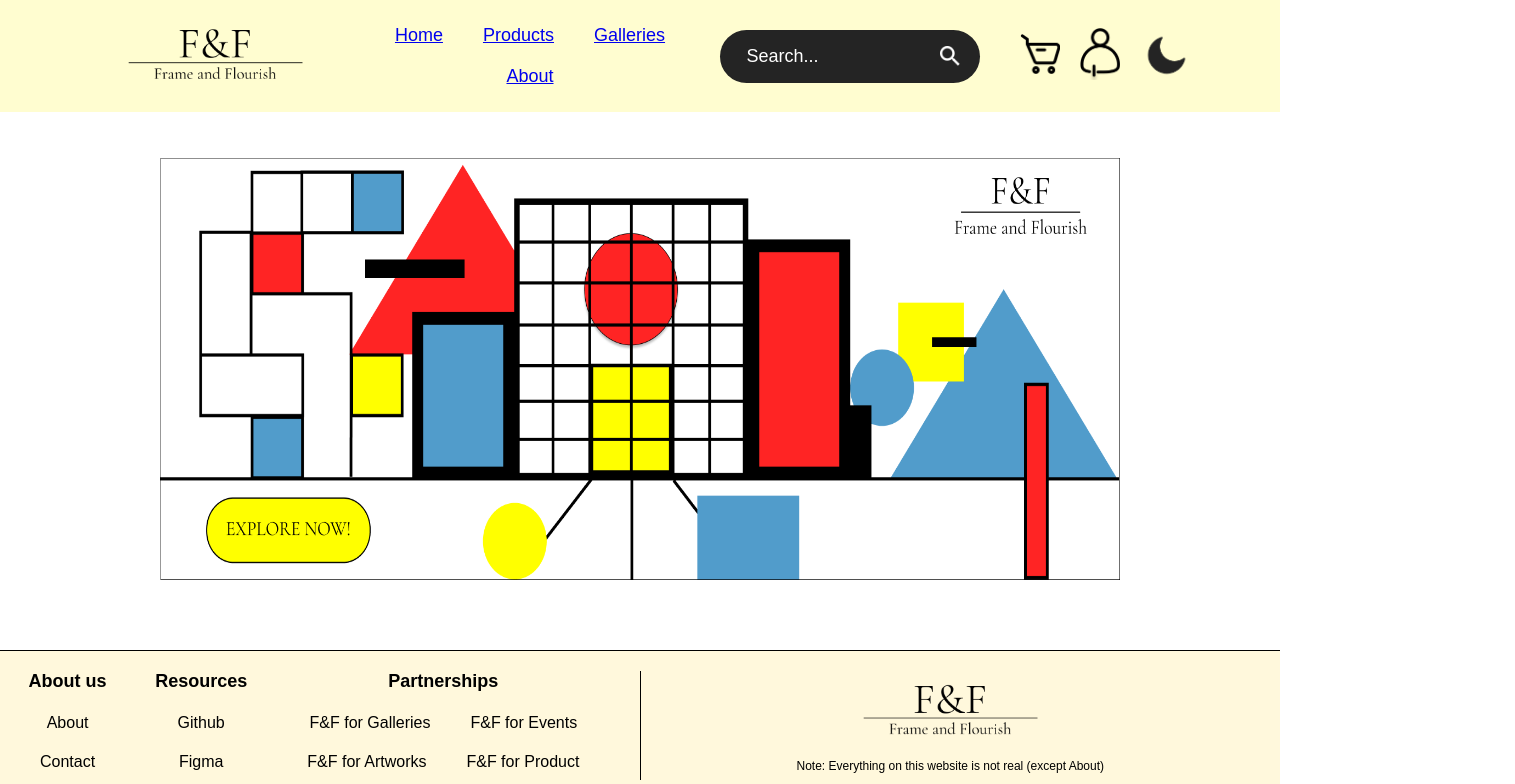
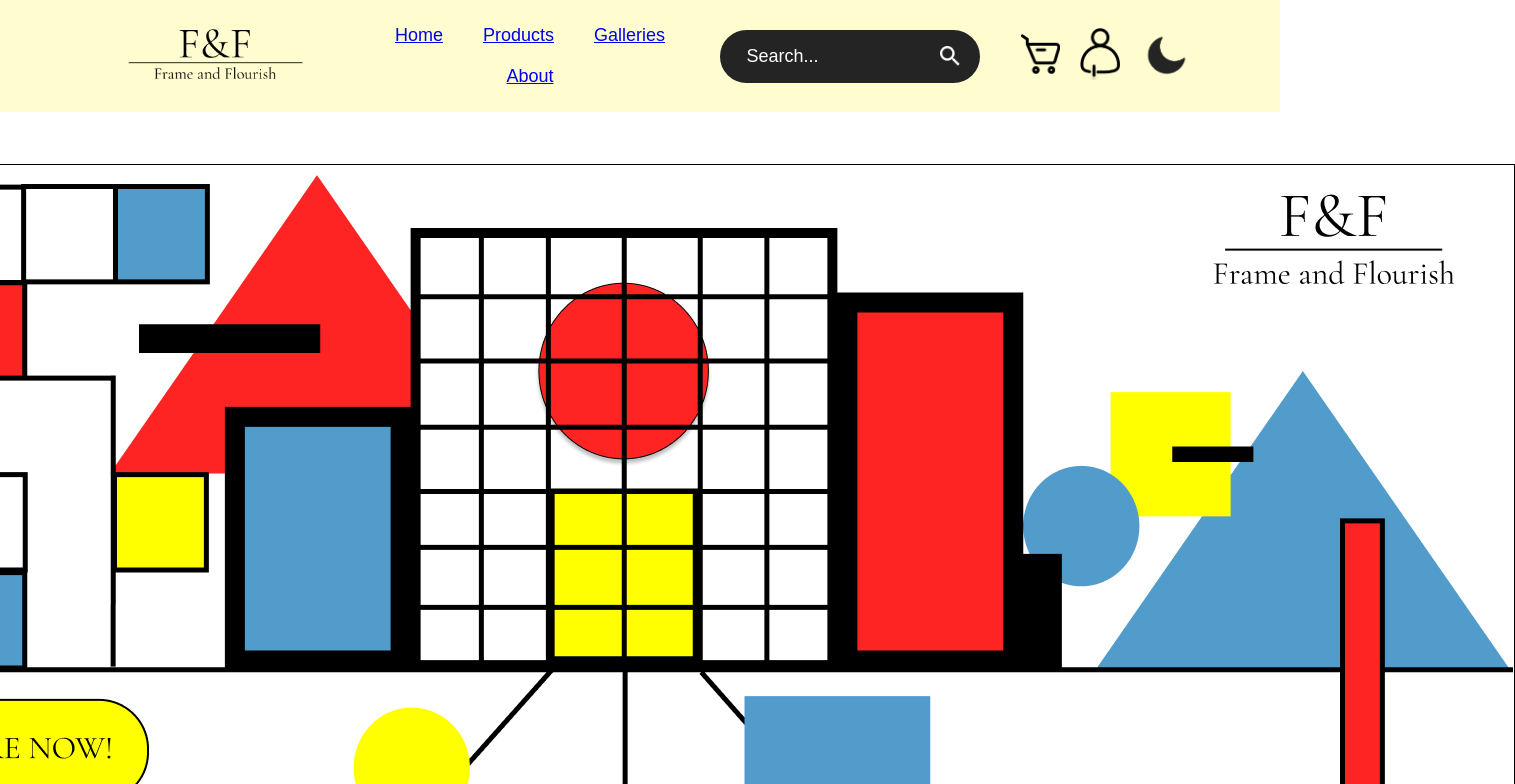
Before and after one commit to anhbaonguyenle/e-commerce, a React (Vite) app in the folder frontend/: page / in a window 1280 px wide. Shown: the top 784 px of the page, 1515 px wide, since content can reach past the window. Built offline with nearby package versions, Linux system fonts and the light colour scheme.

Commit message:
edit gitignore

```diff
--- a/frontend/src/components/Hero/Hero.css
+++ b/frontend/src/components/Hero/Hero.css
@@ -1,7 +1,5 @@
 .hero-container {
     position: relative;
-    width: 100%;
-    height: 500px;
     display: flex;
     justify-content: center;
     align-items: center;
@@ -10,8 +8,5 @@
 
 
   .hero-image {
-    width: 75%;
-    height: 100%;
-    background-size: contain;
     cursor: pointer;
   }
```
Also changed, not shown: 1 other file (tests, documents, lock files or other folders).
